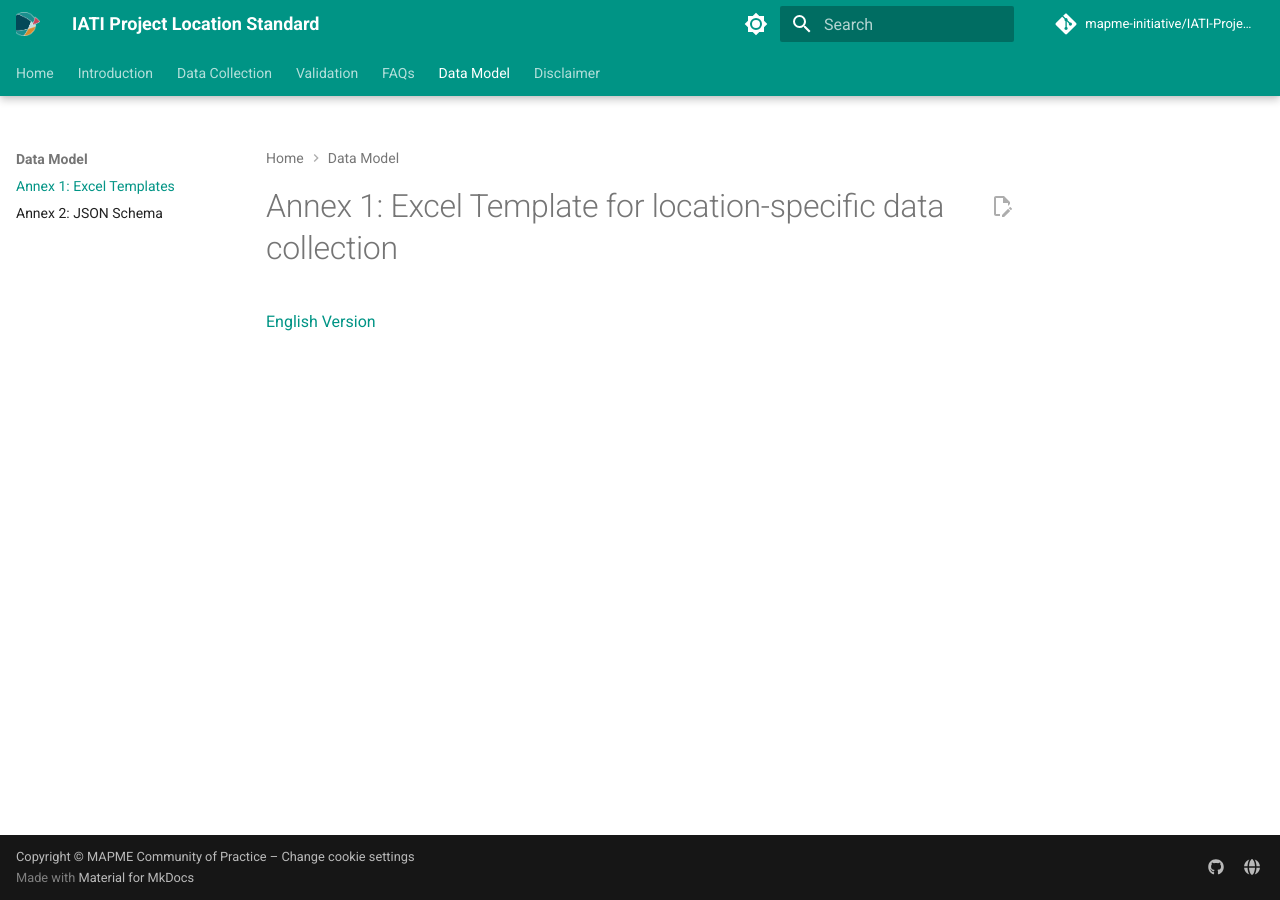
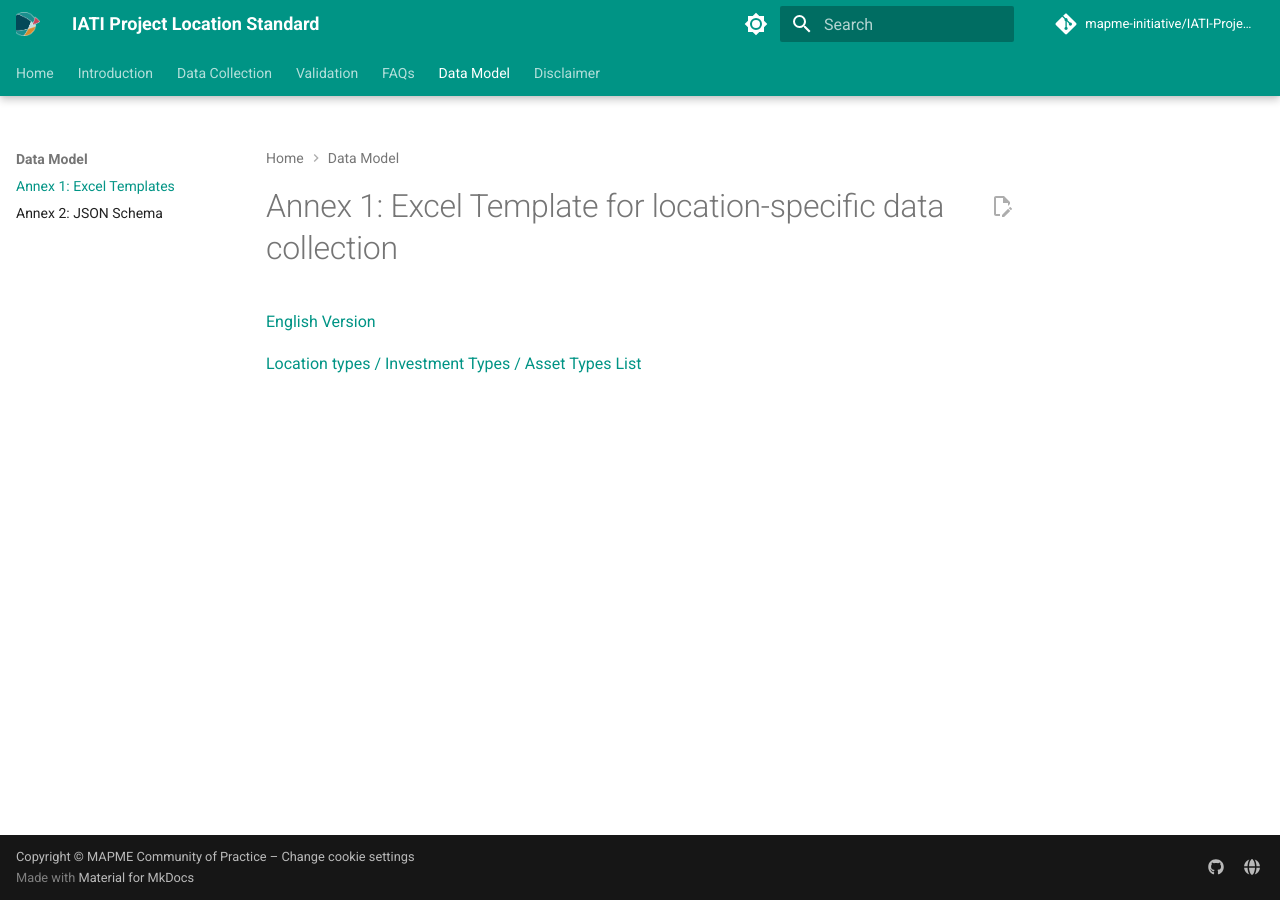
Before and after one commit to mapme-initiative/IATI-Project-Location-Standard, an MkDocs documentation site: the page built from docs/annex1.md, in a window 1280 px wide. Built offline with MkDocs 1.6.1 and Material for MkDocs 9.7.7, drawn with Linux system fonts in a browser that asks for light colours; comment, search, counter and statistics services are not loaded.

Commit message:
Add link to Location Types List in annex1.md

```diff
--- a/docs/annex1.md
+++ b/docs/annex1.md
@@ -1,3 +1,5 @@
 # Annex 1: Excel Template for location-specific data collection
 
 [English Version](https://raw.githubusercontent.com/openkfw/open-geodata-model/main/IATI_Project_Location_Data_Template_EN_V03.xlsx)
+
+[Location types / Investment Types / Asset Types List](https://github.com/mapme-initiative/IATI-Project-Location-Standard/blob/main/docs/assets/excels/Location_Types_List_Proposal_01.xlsx)
```
